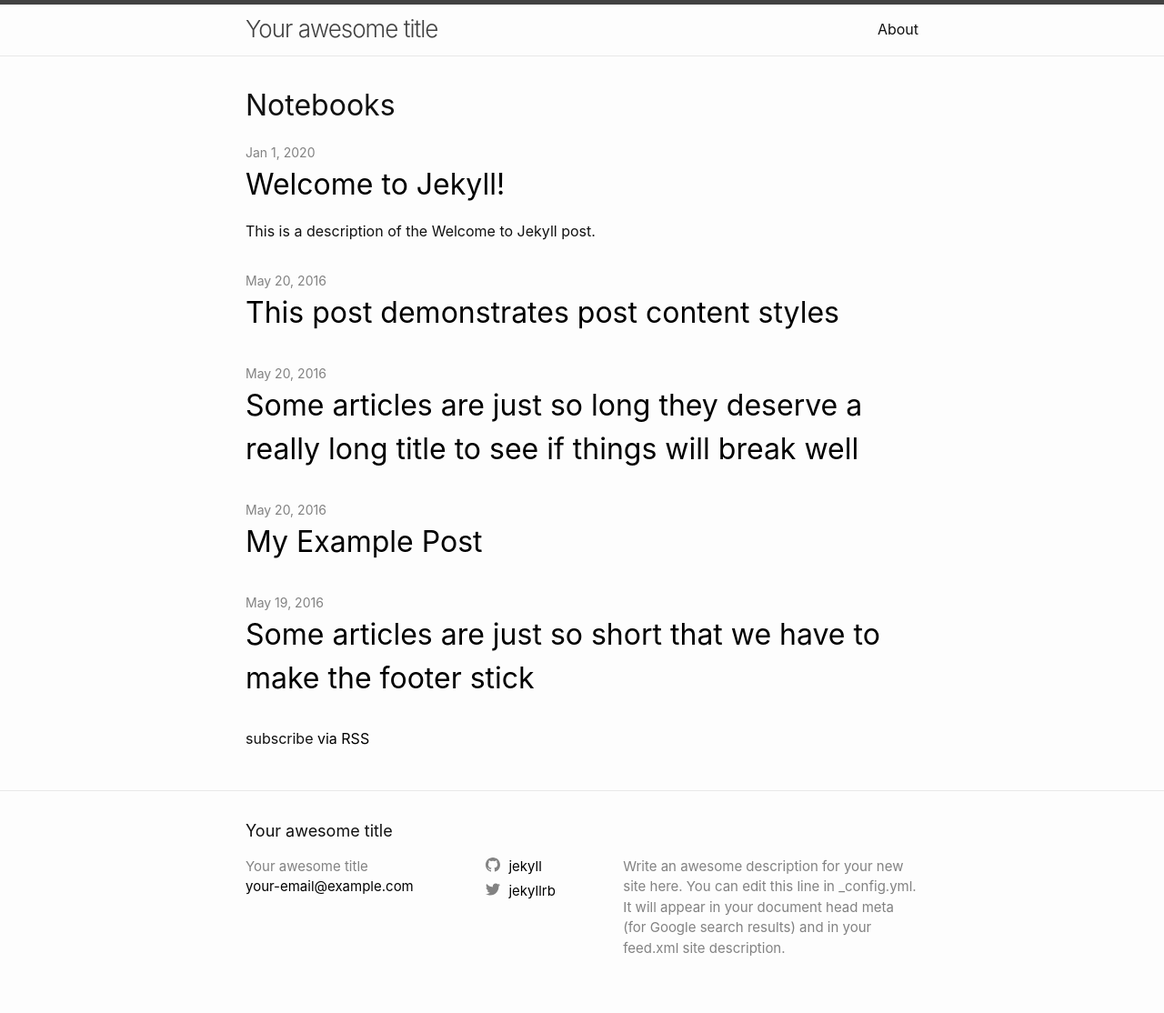
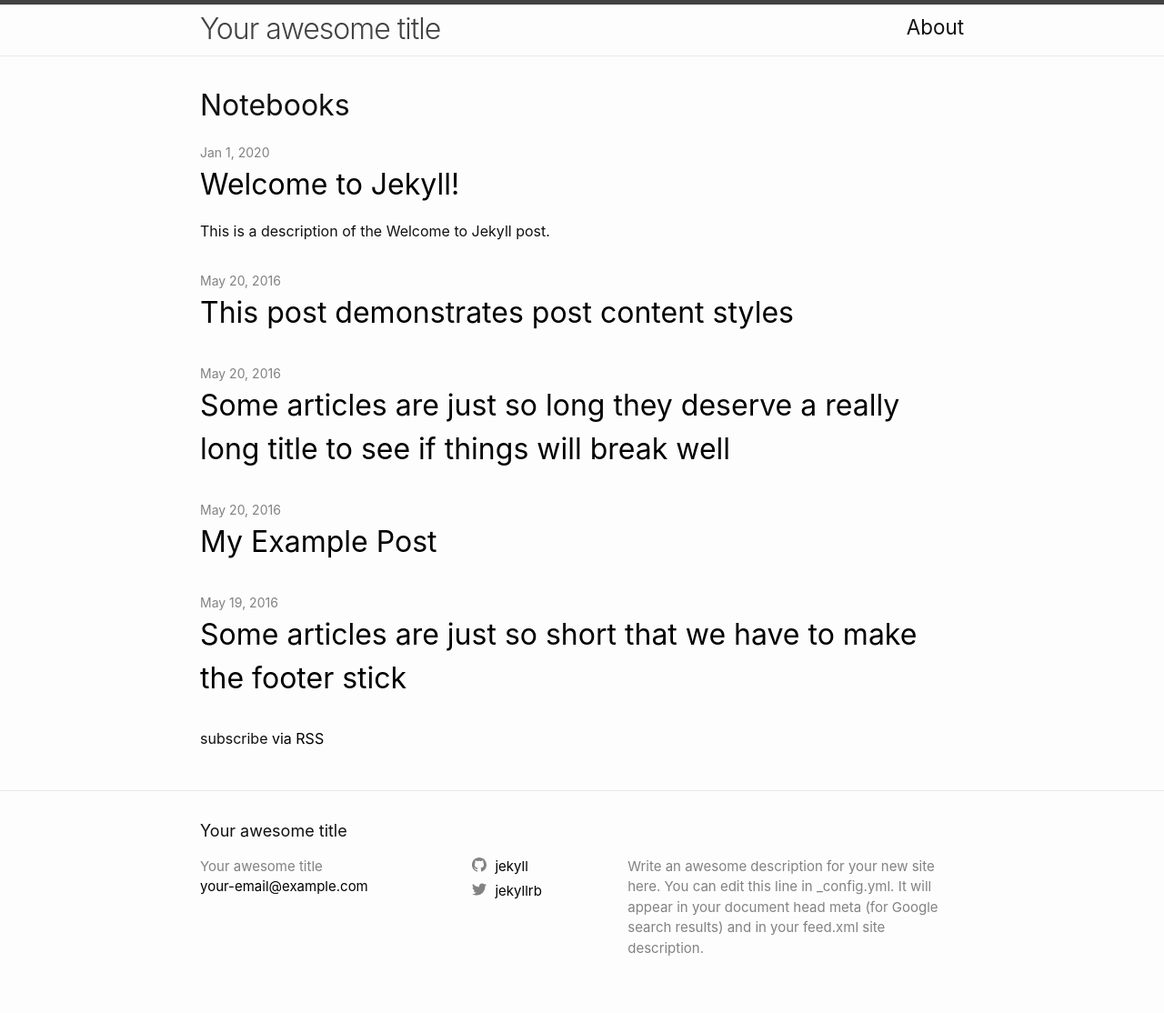
Before and after one commit to ashleypoyer/ashleypoyer.github.io, a Jekyll site: the page built from index.markdown, in a window 1280 px wide. Shown: the whole page at 91% size. Built offline with Jekyll 4.4.1, drawn with Linux system fonts in a browser that asks for light colours.

Commit message:
changed content width

```diff
--- a/_sass/minima.scss
+++ b/_sass/minima.scss
@@ -22,7 +22,7 @@ $grey-color-dark:  darken($grey-color, 25%) !default;
 $table-text-align: left !default;
 
 // Width of the content area
-$content-width:    800px !default;
+$content-width:    900px !default;
 
 $on-palm:          600px !default;
 $on-laptop:        800px !default;
--- a/_sass/minima/_layout.scss
+++ b/_sass/minima/_layout.scss
@@ -11,7 +11,7 @@
 }
 
 .site-title {
-  @include relative-font-size(1.625);
+  @include relative-font-size(2);
   font-weight: 300;
   line-height: $base-line-height * $base-font-size * 2.25;
   letter-spacing: -1px;
@@ -37,6 +37,7 @@
   }
 
   .page-link {
+    @include relative-font-size(1.4);
     color: $text-color;
     line-height: $base-line-height;
 
```
